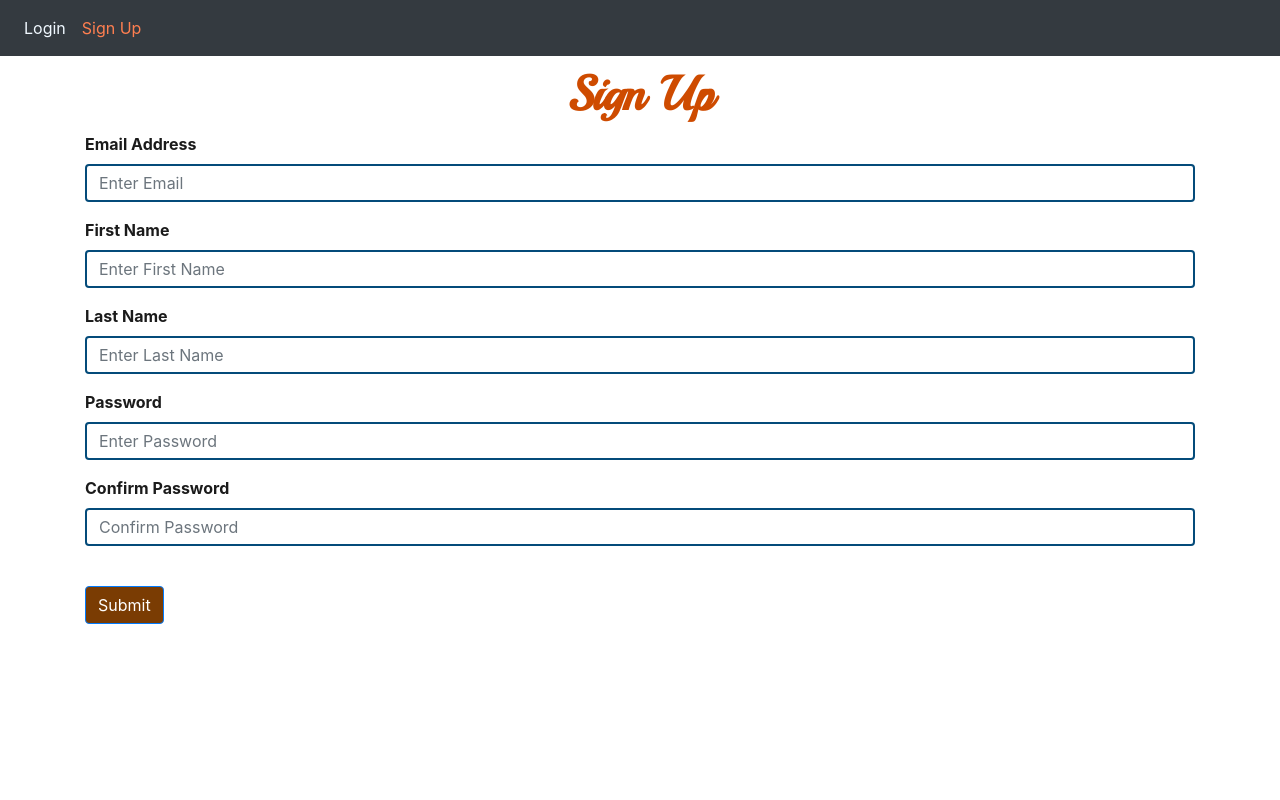
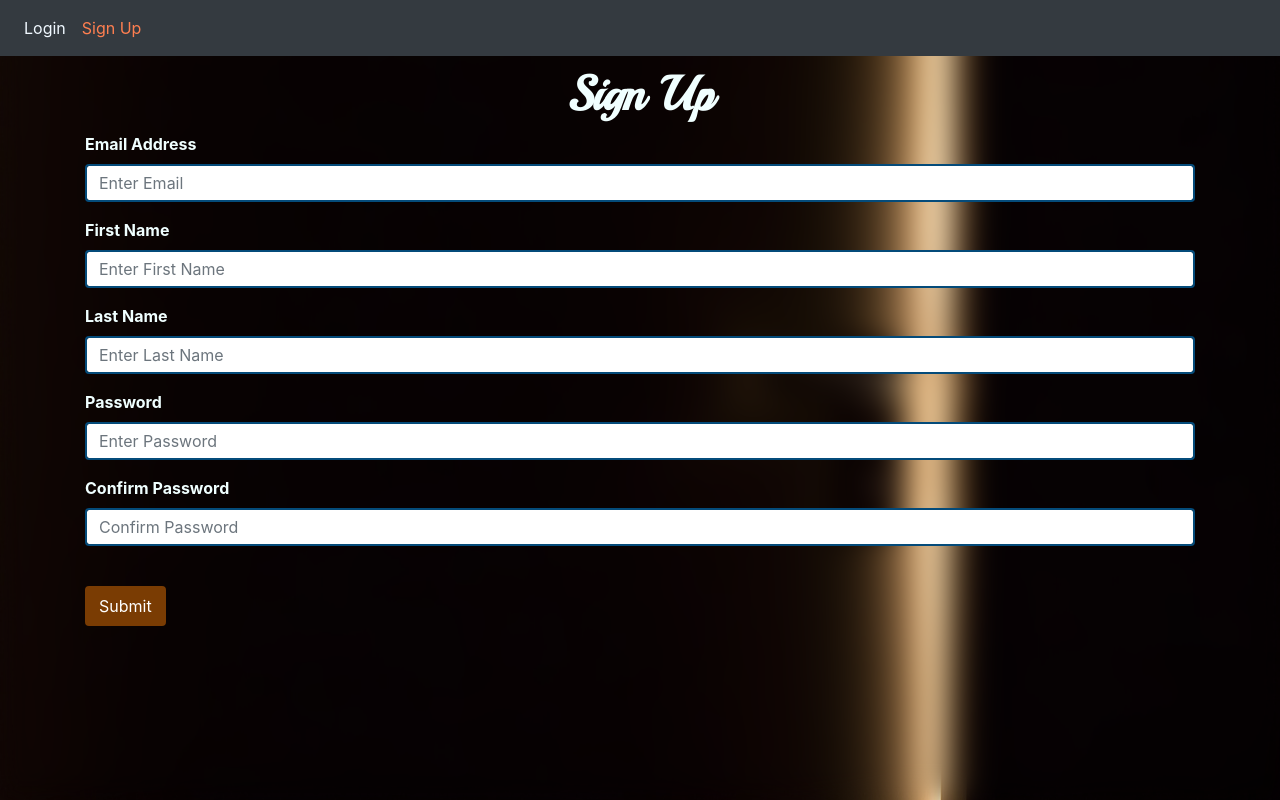
Before and after one commit to ProgrammingWithCybineer/NoteTrackerWebsite, a Flask app: page /sign-up in a window 1280 px wide. Run offline with Flask 2, Linux system fonts and the light colour scheme; some libraries are stand-ins or nearby versions; some web fonts are replaced.

Commit message:
Added custom CSS to webpages and organized css file

```diff
--- a/website/static/CSS/style.css
+++ b/website/static/CSS/style.css
@@ -92,9 +118,6 @@ a{
     color:rgb(0, 57, 110)
 }
 
-.navbar{
-    color:rgb(4, 75, 122)
-}
 
 #home, #login{
     color:aliceblue
@@ -130,7 +149,7 @@ a{
 }
 
 /* NEED TO ADD CSS TO CUSTOMIZE NAV BAR*/
-.navbar{
+.navbar-dark{
     background-color: rgb(122, 60, 3);
 
 }
@@ -149,8 +168,36 @@ a{
 
 
 #signupPage{
-    color:rgb(206, 75, 0);
+    color: azure;
     font-family: 'Playball', cursive;
     font-weight: bold;
     font-size: 48px;
 }
+
+
+#signupbackground{
+    background-image: url(door.jpg);
+    backdrop-filter: blur(15px);
+    height: 100vh;
+    width: fill;
+    background-attachment: fixed;
+    background-position: center;
+    background-repeat: no-repeat;
+    background-size: cover;
+
+  }
+
+#signup_emailAddress, #signup_firstname, #signup_lastname,
+#signup_password, #signup_confirmPassword{
+    color:azure;
+
+}
+
+
+
+#signup_submit{
+    background-color:rgb(122, 60, 3);
+    margin-bottom: 10px;
+    border: 2px solid;
+    border-color:rgb(122, 60, 3);
+}
--- a/website/templates/base.html
+++ b/website/templates/base.html
@@ -55,7 +55,7 @@
         </button>
       </div>
       {% else %}
-      <div class="alert alert-success alert-dismissible fade show" role="alert">
+      <div class="alert alert-primary alert-dismissible fade show" role="alert">
         {{ message }}
         <button type="button" class="close" data-dismiss="alert">
           <span aria-hidden="true">&times;</span>
--- a/website/templates/home.html
+++ b/website/templates/home.html
@@ -4,7 +4,7 @@
 
 <body id="notesbackground">
 <div class="notebg" id="notebg">
-<h1 align="center">Notes</h1>
+<h1 id"notesTitle" align="center">Notes</h1>
 <ul class="noteList" id="notes">
     {% for note in user.notes %}
     <li class="notedetail" id="notedetail">{{ note.data }}
@@ -17,7 +17,7 @@
 <form method= "POST">
     <textarea name="note" id="inputNote" class="form-control"></textarea>
     <div align="center">
-        <button type="submit" class="btn btn-primary" style="margin-top:25px">Add Note</button>
+        <button id="addNote" type="submit" class="btn btn-primary" style="margin-top:25px">Add Note</button>
     </div>
 </div>
 </form>
--- a/website/templates/sign_up.html
+++ b/website/templates/sign_up.html
@@ -2,29 +2,31 @@
 {% block title %}Sign Up{% endblock %}
 {% block content %}
 
+<body id="signupbackground">
 <form method="POST">
     <h3 id="signupPage" align="center">Sign Up</h3>
     <div class= "form-group">
-        <label for="email"> Email Address</label>
+        <label id="signup_emailAddress" for="email"> Email Address</label>
         <input type="email" class="form-control" id="email" name="email" placeholder="Enter Email">
     </div>
     <div class= "form-group">
-        <label for="firstName"> First Name</label>
+        <label id="signup_firstname" for="firstName"> First Name</label>
         <input type="text" class="form-control" id="firstName" name="firstName" placeholder="Enter First Name">
     </div>
     <div class= "form-group">
-        <label for="lastName"> Last Name</label>
+        <label id="signup_lastname" for="lastName"> Last Name</label>
         <input type="text" class="form-control" id="lastName" name="lastName" placeholder="Enter Last Name">
     </div>
     <div class= "form-group">
-        <label for="password1">Password</label>
+        <label id="signup_password" for="password1">Password</label>
         <input type="password" class="form-control" id="password1" name="password1" placeholder="Enter Password">
     </div>
     <div class= "form-group">
-        <label for="password2">Confirm Password</label>
+        <label id="signup_confirmPassword" for="password2">Confirm Password</label>
         <input type="password" class="form-control" id="password2" name="password2" placeholder="Confirm Password">
     </div>
     <br />
-    <button type="submit" class="btn btn-primary">Submit</button>
+    <button id="signup_submit" type="submit" class="btn btn-primary">Submit</button>
 </form>
+</body>
 {% endblock %}
```
Also changed, not shown: other parts of website/static/CSS/style.css (+29 -7 lines), website/database.db, website/static/CSS/calmocean.jpg (deleted), website/static/CSS/deepbluespace.jpg (added), website/static/CSS/soothingspace.jpg (added), website/static/CSS/space.jpg (added), website/static/CSS/sunset.png (deleted).
